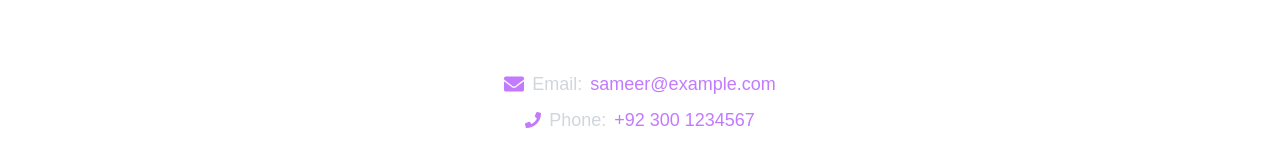
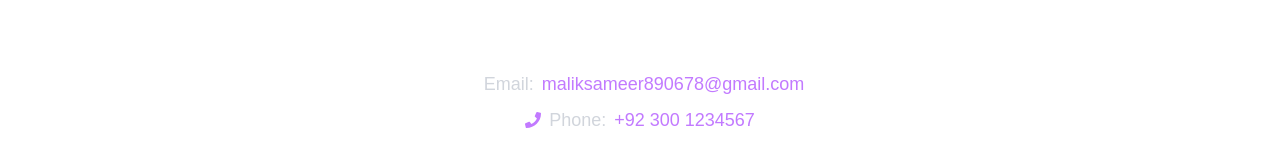
Before and after one commit to sameer890678/portfolio, a Next.js app: page / in a window 1280 px wide. Shown: the part 1895-2051 px from the top of the page. Built offline with nearby package versions, Linux system fonts and the light colour scheme.

Commit message:
Update page.tsx
updated my mail to make my mail work

```diff
--- a/app/page.tsx
+++ b/app/page.tsx
@@ -110,7 +110,7 @@
 
   <p className="flex items-center justify-center gap-2 text-gray-300 mb-2 text-lg">
     <FaEnvelope size={20} className="text-purple-400" />
-    Email: <span className="text-purple-400">sameer@example.com</span>
+    Email: <span className="text-purple-400">maliksameer890678@gmail.com</span>
   </p>
 
  <p className="flex items-center justify-center gap-2 text-gray-300 mb-6 text-lg">
```
